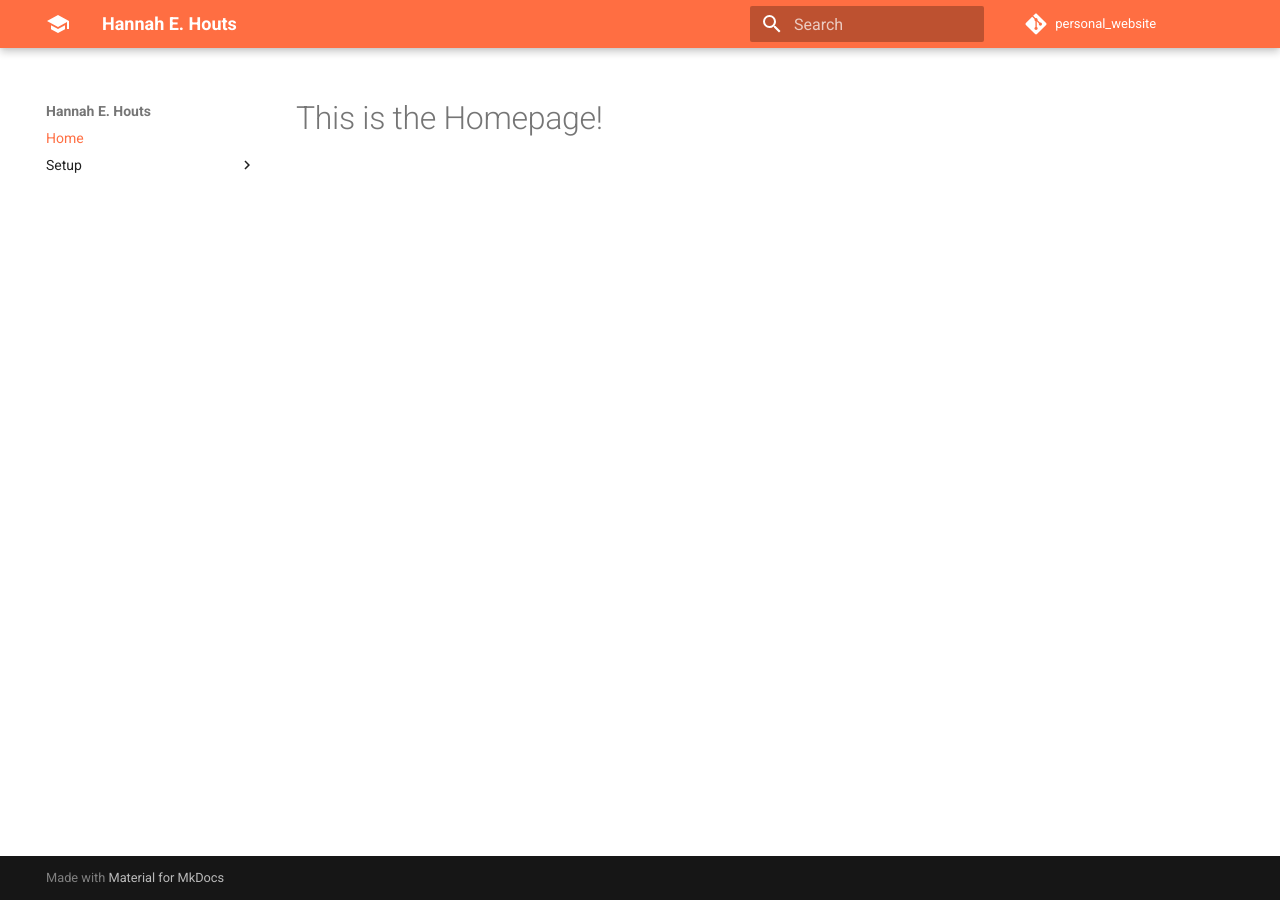
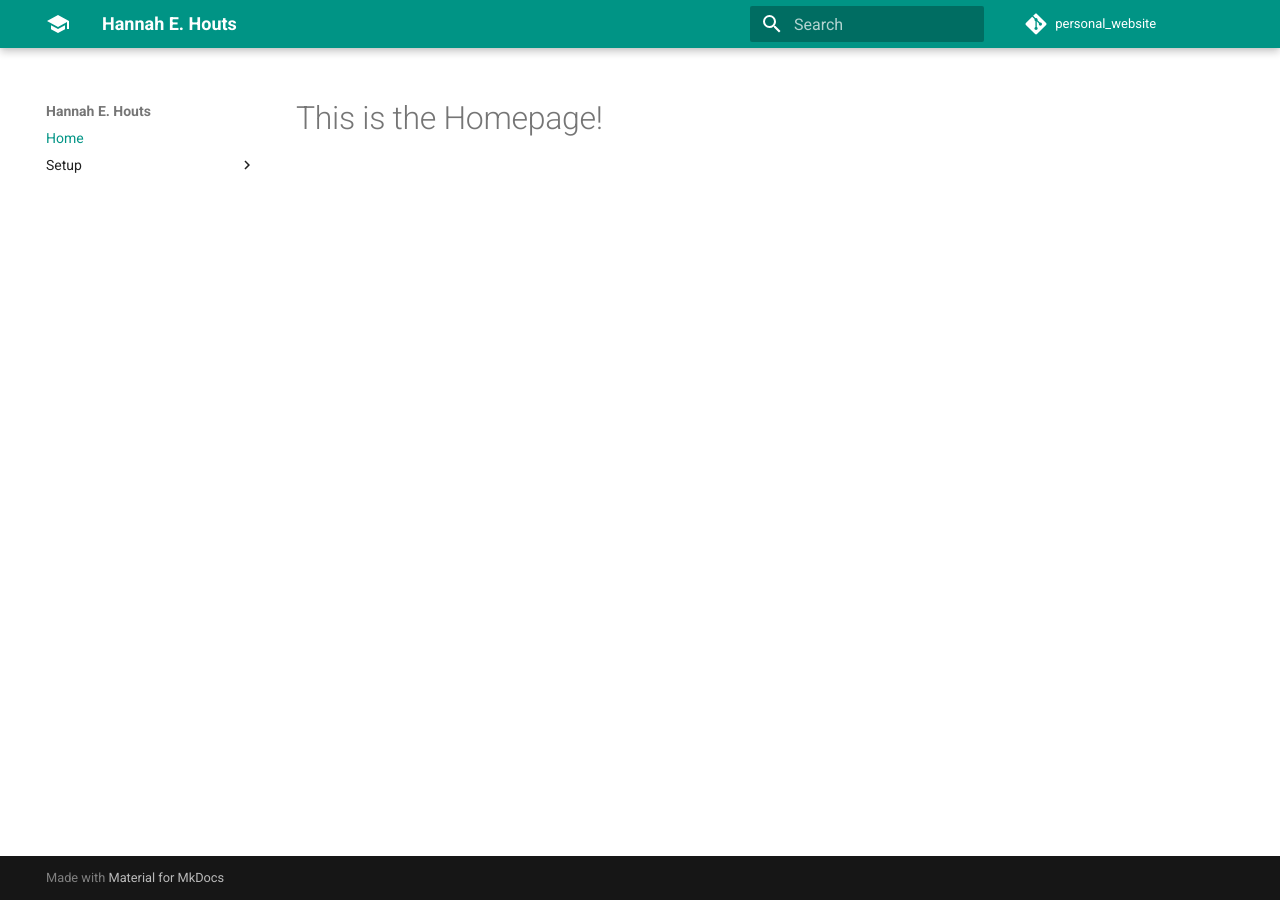
Before and after one commit to hehouts/personal_website, an MkDocs documentation site: the page built from doc/homepage.md, in a window 1280 px wide. Built offline with MkDocs 1.6.1 and Material for MkDocs 9.7.7, drawn with Linux system fonts in a browser that asks for light colours; comment, search, counter and statistics services are not loaded.

Commit message:
Update mkdocs.yml

```diff
--- a/mkdocs.yml
+++ b/mkdocs.yml
@@ -17,7 +17,7 @@ theme:
 
   # pretty colors! see https://squidfunk.github.io/mkdocs-material/getting-started/#primary-colors
   palette:
-    primary: 'deep orange'
+    primary: 'teal'
     accent: 'black'
 
   # fun logos! see https://material.io/icons/
```
